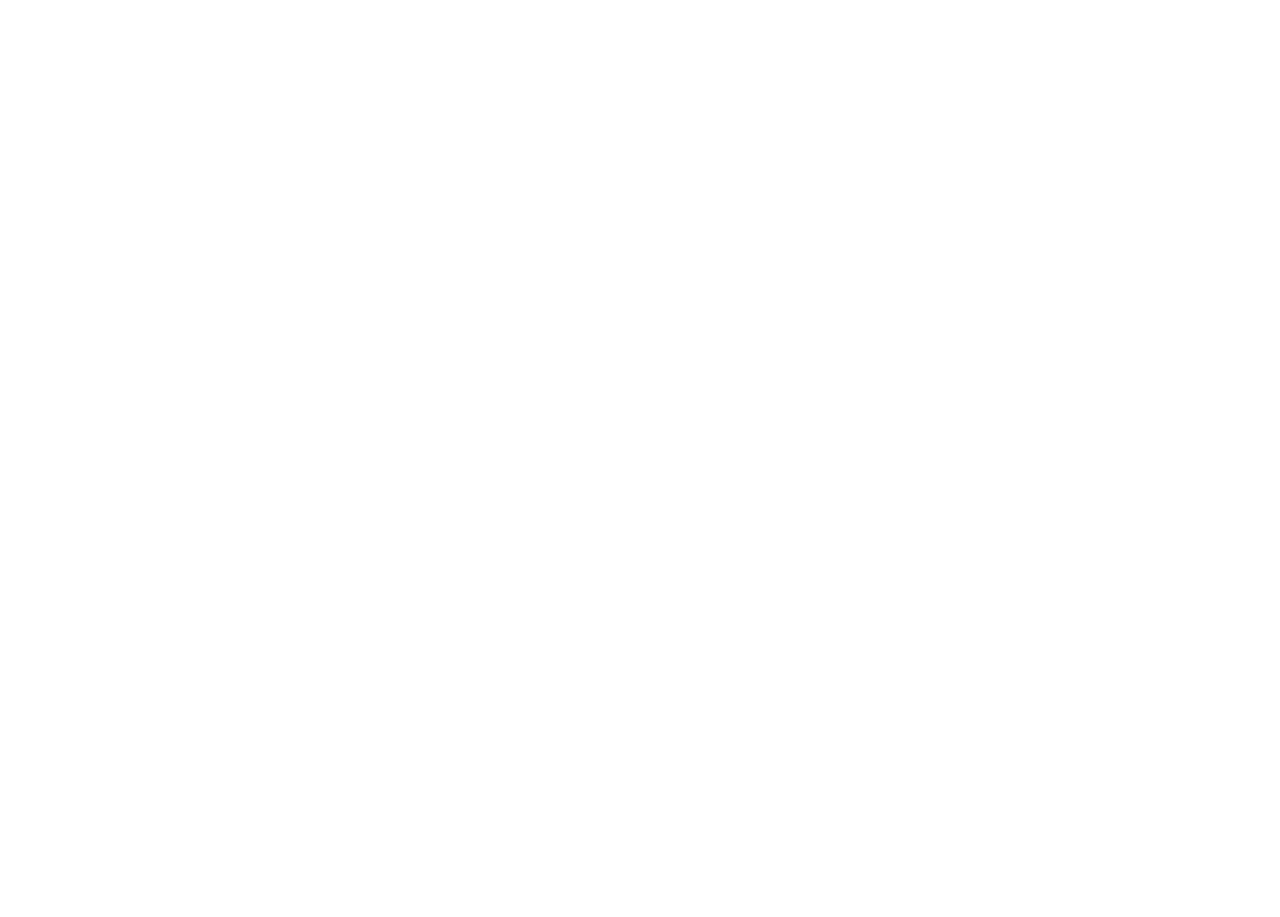
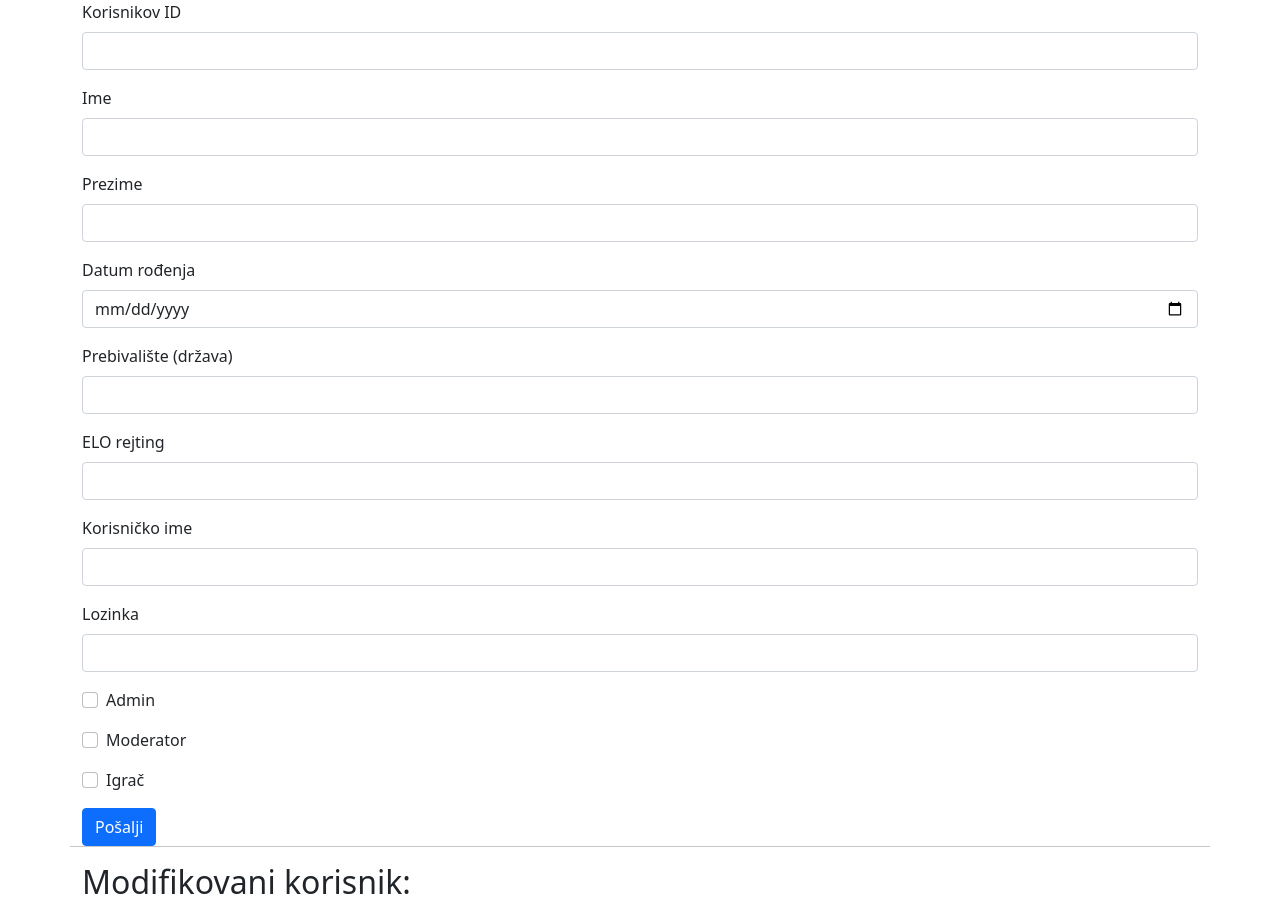
Before and after one commit to RadovanPrijic/Chess-Tournaments-App-Backend, a website: page gui/users_gui/updateUsers.html in a window 1280 px wide. Before the commit the page ends 800 px from the top, so only its background shows below. Drawn offline with nearby package versions, Linux system fonts and the light colour scheme.

Commit message:
implementiran update korisnika frontend

```diff
--- a/gui/users_gui/updateUsers.html
+++ b/gui/users_gui/updateUsers.html
@@ -0,0 +1,73 @@
+<!DOCTYPE html>
+<html lang=en>
+    <head>
+        <title>Modifikovanje korisnika</title>
+
+        <meta charset="utf-8">
+        <meta name="viewport" content="width=device-width, initial-scale=1">
+
+        <link href="https://cdn.jsdelivr.net/npm/bootstrap@5.1.3/dist/css/bootstrap.min.css" rel="stylesheet" integrity="sha384-1BmE4kWBq78iYhFldvKuhfTAU6auU8tT94WrHftjDbrCEXSU1oBoqyl2QvZ6jIW3" crossorigin="anonymous">
+        <script src="https://cdn.jsdelivr.net/npm/bootstrap@5.1.3/dist/js/bootstrap.bundle.min.js" integrity="sha384-ka7Sk0Gln4gmtz2MlQnikT1wXgYsOg+OMhuP+IlRH9sENBO0LRn5q+8nbTov4+1p" crossorigin="anonymous"></script>
+        <script src="users.js"></script>
+    </head>
+    <body onload="initUpdateUser()">
+        <div class="container">
+            <div class="row">
+                <div class="col">
+                    <form method="post" action="/api/users">
+                        <div class="mb-3">
+                            <label for="first_name" class="form-label">Korisnikov ID</label>
+                            <input type="text" class="form-control" id="user_id" name="user_id">
+                        </div>
+                        <div class="mb-3">
+                            <label for="first_name" class="form-label">Ime</label>
+                            <input type="text" class="form-control" id="first_name" name="first_name">
+                        </div>
+                        <div class="mb-3">
+                            <label for="last_name" class="form-label">Prezime</label>
+                            <input type="text" class="form-control" id="last_name" name="last_name">
+                        </div>
+                        <div class="mb-3">
+                            <label for="birth_date" class="form-label">Datum rođenja</label>
+                            <input type="date" class="form-control" id="birth_date" name="birth_date">
+                        </div>
+                        <div class="mb-3">
+                            <label for="last_name" class="form-label">Prebivalište (država)</label>
+                            <input type="text" class="form-control" id="country" name="country">
+                        </div>
+                        <div class="mb-3">
+                            <label for="last_name" class="form-label">ELO rejting</label>
+                            <input type="number" class="form-control" id="elo_rating" name="elo_rating">
+                        </div>
+                        <div class="mb-3">
+                            <label for="last_name" class="form-label">Korisničko ime</label>
+                            <input type="text" class="form-control" id="username" name="username">
+                        </div>
+                        <div class="mb-3">
+                            <label for="password" class="form-label">Lozinka</label>
+                            <input type="password" class="form-control" id="password" name="password">
+                        </div>
+                        <div class="mb-3 form-check">
+                            <input type="checkbox" class="form-check-input" id="admin" name="admin">
+                            <label class="form-check-label" for="admin">Admin</label>
+                        </div>
+                        <div class="mb-3 form-check">
+                            <input type="checkbox" class="form-check-input" id="moderator" name="moderator">
+                            <label class="form-check-label" for="moderator">Moderator</label>
+                        </div>
+                        <div class="mb-3 form-check">
+                            <input type="checkbox" class="form-check-input" id="player" name="player">
+                            <label class="form-check-label" for="player">Igrač</label>
+                        </div>
+                        <button type="submit" class="btn btn-primary" id="btn">Pošalji</button>
+                    </form>
+                </div>
+                <hr>
+                <div class="col-6">
+                    <h2>Modifikovani korisnik:</h2>
+                    <ul id="usrLst"></ul>
+                </div>
+            </div>
+        </div>
+    </body>
+</html>
--- a/gui/users_gui/users.js
+++ b/gui/users_gui/users.js
@@ -38,7 +38,7 @@ function getUserById(){
         });
 }
 
-function initpostUser(){
+function initPostUser(){
 
     document.getElementById('btn').addEventListener('click', e => {
         e.preventDefault();
@@ -81,15 +81,64 @@ function initpostUser(){
                 if (el.msg) {
                     alert(el.msg);
                 } else {
-                    document.getElementById('usrLst').innerHTML += `<li>ID: ${data.id}, Ime: ${data.first_name},
-                        Prezime: ${data.last_name}, ELO: ${data.elo_rating}</li>`;
+                    document.getElementById('usrLst').innerHTML += `<li>ID: ${el.id}, Ime: ${el.first_name},
+                        Prezime: ${el.last_name}, ELO: ${el.elo_rating}</li>`;
                 }
             });
     });
 }
 
-function updateUser(){
+function initUpdateUser(){
 
+    document.getElementById('btn').addEventListener('click', e => {
+        e.preventDefault();
+
+        const id = document.getElementById('user_id').value;
+
+        const data = {
+            first_name: document.getElementById('first_name').value,
+            last_name: document.getElementById('last_name').value,
+            birth_date: document.getElementById('birth_date').value,
+            country_of_residence: document.getElementById('country').value,
+            elo_rating: document.getElementById('elo_rating').value,
+            username: document.getElementById('username').value,
+            password: document.getElementById('password').value,
+            admin: document.getElementById('admin').value,
+            moderator: document.getElementById('moderator').value,
+            player: document.getElementById('player').value
+        };
+
+        document.getElementById('usrLst').innerHTML = "";
+        document.getElementById('user_id').value = "",
+        document.getElementById('first_name').value = "";
+        document.getElementById('last_name').value = "";
+        document.getElementById('birth_date').value = "";
+        document.getElementById('country').value = "";
+        document.getElementById('elo_rating').value = "";
+        document.getElementById('username').value = "";
+        document.getElementById('password').value = "";
+        document.getElementById('admin').value = "";
+        document.getElementById('moderator').value = "";
+        document.getElementById('player').value = "";
+
+        fetch('http://127.0.0.1:5000/api/users/' + id, {
+            method: 'PUT',
+            headers: {
+                'Content-Type': 'application/json',
+                'Authorization': `Bearer ${token}`
+            },
+            body: JSON.stringify(data)
+        })
+            .then( res => res.json() )
+            .then( el => {
+                if (el.msg) {
+                    alert(el.msg);
+                } else {
+                    document.getElementById('usrLst').innerHTML += `<li>ID: ${el.id}, Ime: ${el.first_name},
+                        Prezime: ${el.last_name}, ELO: ${el.elo_rating}</li>`;
+                }
+            });
+    });
 }
 
 function deleteUser(){
```
Also changed, not shown: gui/users_gui/getUsersById.html (+1 -1 lines), gui/users_gui/postUsers.html (+7 -7 lines), rest_api.js (+5 -2 lines).
